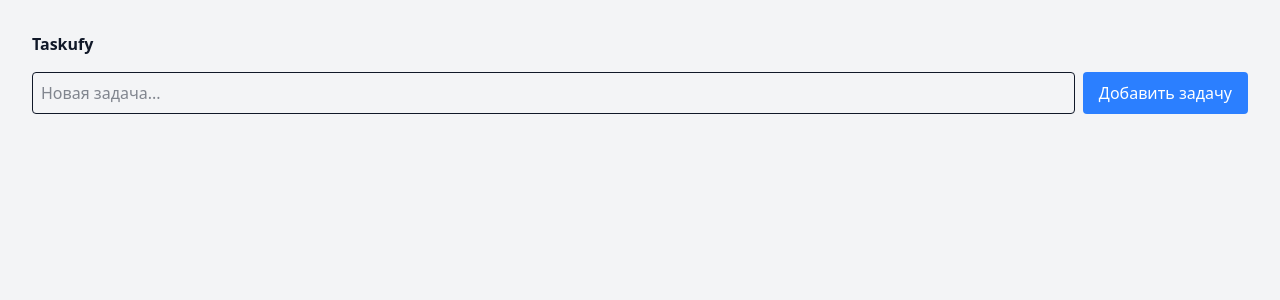
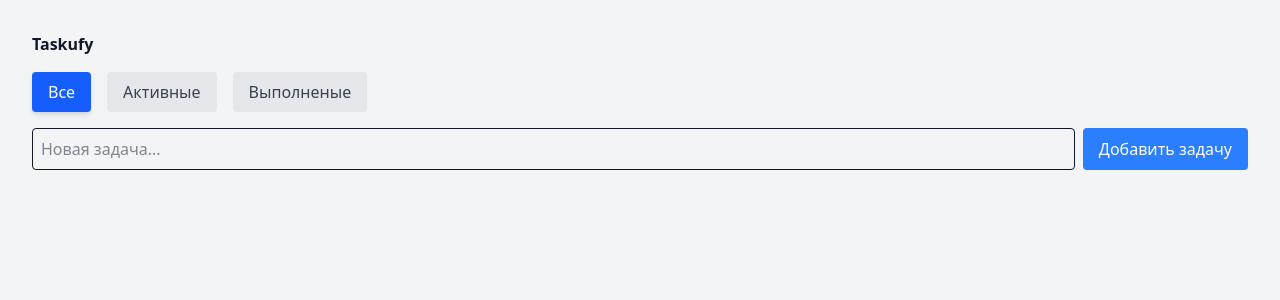
Before and after one commit to Vendifo/taskify, a Vue app: page / in a window 1280 px wide. Shown: the top 300 px of the page. Built offline with nearby package versions, Linux system fonts and the light colour scheme.

Commit message:
feat: add task filters (all, active, done) with filtering logic and UI

```diff
--- /dev/null
+++ b/src/components/TaskFilter.vue
@@ -0,0 +1,27 @@
+<template>
+	<div class="flex gap-4 mb-4">
+		<button
+			v-for="option in options"
+			:key="option.value"
+			@click="$emit('update:modelValue', option.value)"
+			:class="[
+				'px-4 py-2 rounded transition-colors duration-300',
+				modelValue === option.value
+					? 'bg-blue-600 text-white shadow-md'
+					: 'bg-gray-200 text-gray-700 hover:bg-blue-100',
+			]"
+		> {{ option.label }}</button>
+	</div>
+</template>
+
+<script setup>
+defineProps({
+	modelValue: String,
+})
+
+const options = [
+	{label: 'Все', value: 'all'},
+	{label: 'Активные', value: 'active'},
+	{label: 'Выполненые', value: 'done'},
+]
+</script>
--- a/src/views/HomeView.vue
+++ b/src/views/HomeView.vue
@@ -1,9 +1,11 @@
 <template>
 	<div class="p-8 max-w-2x1 mx-auto">
 		<h1 class="text-3x1 font-bold mb-4">Taskufy</h1>
+		<TaskFilter v-model="filter" />
+
 		<TodoInput @add-task="addTask" />
 		<TodoList
-			:tasks="tasks"
+			:tasks="filteredTasks"
 			@toggle-done="toggleDone"
 			@delete-task="deleteTask"
 		/>
@@ -11,13 +13,25 @@
 </template>
 
 <script setup>
-import { ref } from "vue";
+import { ref, computed } from "vue";
 import TodoInput from "../components/TodoInput.vue";
 import TodoList from "../components/TodoList.vue";
+import TaskFilter from "../components/TaskFilter.vue";
 import { loadTasks, saveTasks } from "../utils/storage";
 
 const tasks = ref(loadTasks());
 
+const filter = ref("all");
+
+const filteredTasks = computed(() => {
+	if (filter.value === "active") {
+		return tasks.value.filter((task) => !task.done);
+	}
+	if (filter.value === "done") {
+		return tasks.value.filter((task) => task.done);
+	}
+	return tasks.value;
+});
 
 function addTask(taskText) {
 	if (taskText.trim()) {
```
Also changed, not shown: 1 other file (tests, documents, lock files or other folders).
